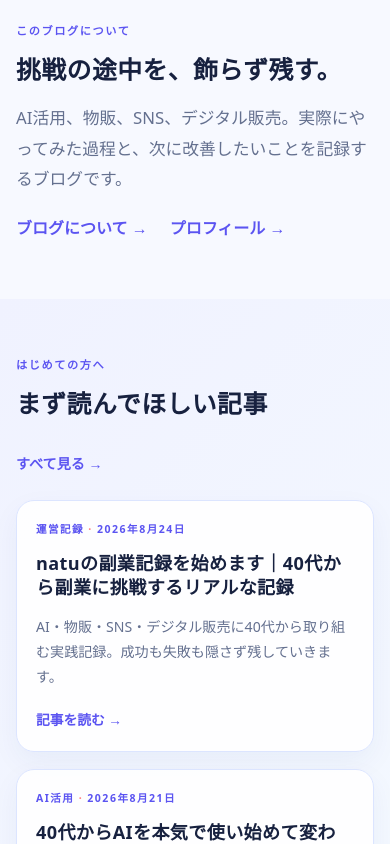
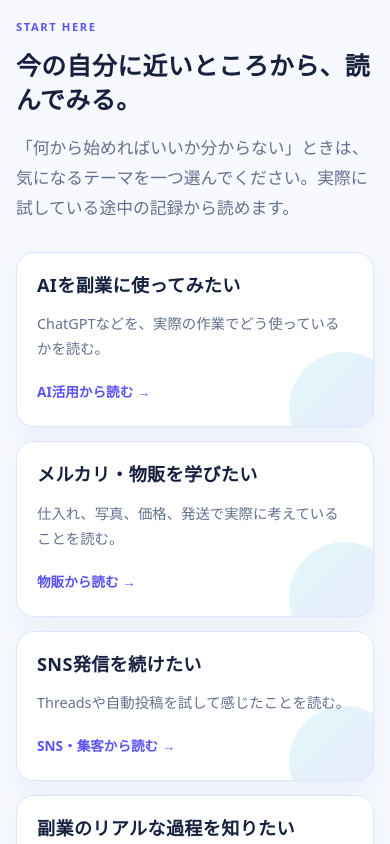
Before and after one commit to fukugyoai43-blip/natu-sidehustle-blog, a Next.js app: page / in a window 390 px wide. Shown: the part 920-1764 px from the top of the page. Built offline with nearby package versions, Linux system fonts and the light colour scheme; no server answers.

Commit message:
Improve content discovery and article navigation

```diff
--- /dev/null
+++ b/app/content-discovery.css
@@ -0,0 +1,134 @@
+.section-heading-copy {
+  max-width: 720px;
+  margin-bottom: 28px;
+}
+
+.reader-start { padding-top: 70px; }
+
+.reader-path-grid {
+  display: grid;
+  grid-template-columns: repeat(2, minmax(0, 1fr));
+  gap: 14px;
+}
+
+.reader-path {
+  position: relative;
+  overflow: hidden;
+  display: block;
+  min-height: 176px;
+  padding: 23px;
+  border: 1px solid var(--line);
+  border-radius: 18px;
+  color: var(--ink);
+  text-decoration: none;
+  background: #fff;
+  box-shadow: 0 12px 28px rgba(29, 57, 130, .05);
+  transition: transform .2s, box-shadow .2s, border-color .2s;
+}
+
+.reader-path::after {
+  position: absolute;
+  right: -28px;
+  bottom: -38px;
+  width: 112px;
+  height: 112px;
+  border-radius: 50%;
+  background: linear-gradient(135deg, var(--aqua), var(--accent));
+  content: "";
+  opacity: .13;
+}
+
+.reader-path:hover { transform: translateY(-4px); border-color: #aebeff; box-shadow: 0 18px 34px rgba(29, 57, 130, .12); }
+.reader-path h3, .reader-path p, .reader-path span { position: relative; z-index: 1; }
+.reader-path p { margin: 0 0 16px; color: var(--muted); font-size: .9rem; line-height: 1.75; }
+.reader-path span { color: var(--accent); font-size: .85rem; font-weight: 900; }
+
+.now-section { padding-top: 0; }
+.now-card {
+  display: flex;
+  align-items: end;
+  justify-content: space-between;
+  gap: 24px;
+  padding: clamp(26px, 5vw, 42px);
+  border: 1px solid #d6ddff;
+  border-radius: 22px;
+  background: linear-gradient(115deg, #f0f2ff, #effdff 66%, #fff8f0);
+}
+.now-card > div { max-width: 720px; }
+.now-card p:not(.eyebrow), .about-strip p:not(.eyebrow) { margin: 0; color: var(--muted); }
+.now-card .text-link { flex: none; white-space: nowrap; }
+
+.about-strip {
+  display: flex;
+  align-items: end;
+  justify-content: space-between;
+  gap: 28px;
+  padding-top: 66px;
+  padding-bottom: 66px;
+}
+.about-strip > div:first-child { max-width: 730px; }
+.about-strip .inline-links { flex: none; margin: 0; }
+
+.article-guide {
+  margin: 0 0 22px;
+  padding: 24px;
+  border: 1px solid #dbe1ff;
+  border-radius: 18px;
+  background: linear-gradient(135deg, #f2f4ff, #f4fcff);
+}
+.article-guide h2 { margin-bottom: 12px; font-size: 1.35rem; }
+.article-guide .eyebrow { margin-bottom: 7px; }
+.article-guide ul { margin: 0; padding-left: 1.25em; }
+.article-guide li { margin: 5px 0; color: #354166; }
+
+.author-note {
+  display: flex;
+  gap: 13px;
+  align-items: flex-start;
+  margin: 0 0 26px;
+  padding: 18px;
+  border: 1px solid var(--line);
+  border-radius: 16px;
+  background: #fff;
+}
+.author-mark {
+  display: grid;
+  flex: none;
+  width: 37px;
+  height: 37px;
+  place-items: center;
+  border-radius: 12px;
+  color: #fff;
+  background: linear-gradient(135deg, var(--accent), var(--aqua));
+  font-weight: 900;
+}
+.author-note p { margin: 0; color: var(--muted); font-size: .73rem; line-height: 1.35; }
+.author-note strong { display: block; margin: 1px 0 3px; }
+.author-note span { display: block; color: var(--muted); font-size: .83rem; line-height: 1.55; }
+.author-note a { display: inline-block; margin-top: 5px; color: var(--accent); font-size: .8rem; font-weight: 800; text-decoration: none; }
+
+.article-toc {
+  margin: 0 0 38px;
+  padding: 20px 22px;
+  border-left: 4px solid var(--aqua);
+  border-radius: 0 14px 14px 0;
+  background: #f6fbff;
+}
+.article-toc p { margin: 0 0 8px; color: var(--ink); font-size: .82rem; font-weight: 900; }
+.article-toc ol { margin: 0; padding-left: 1.2em; }
+.article-toc li { margin: 4px 0; padding-left: 3px; }
+.article-toc a { color: var(--accent); font-size: .92rem; font-weight: 700; text-decoration: none; }
+
+.related-posts { margin-top: 68px; padding-top: 56px; border-top: 1px solid var(--line); }
+
+@media (max-width: 760px) {
+  .reader-start { padding-top: 52px; }
+  .reader-path-grid { grid-template-columns: 1fr; }
+  .reader-path { min-height: 0; padding: 20px; }
+  .now-card, .about-strip { align-items: flex-start; flex-direction: column; }
+  .now-card .text-link { white-space: normal; }
+  .about-strip { padding-top: 52px; padding-bottom: 52px; }
+  .about-strip .inline-links { margin-top: 0; }
+  .article-guide { padding: 20px; }
+  .related-posts { margin-top: 52px; padding-top: 45px; }
+}
--- a/app/layout.tsx
+++ b/app/layout.tsx
@@ -2,6 +2,7 @@ import type { Metadata } from "next";
 import "./globals.css";
 import "./mobile-header.css";
 import "./visitor-counter.css";
+import "./content-discovery.css";
 import { SiteHeader } from "@/components/site-header";
 import { SiteFooter } from "@/components/site-footer";
 import { siteConfig } from "@/site.config";
--- a/app/page.tsx
+++ b/app/page.tsx
@@ -4,12 +4,69 @@ import { getAllPosts } from "@/lib/posts";
 import { PostCard } from "@/components/post-card";
 import { siteConfig } from "@/site.config";
 import { VisitorCounter } from "@/components/visitor-counter";
-export default function Home() { const posts = getAllPosts(); const featured = posts.filter((post) => post.featured).slice(0, 5); const experience = posts.filter((post) => post.experience).slice(0, 4); const services = [{label:"note",href:siteConfig.links.note},{label:"Brain",href:siteConfig.links.brain},{label:"BOOTH",href:siteConfig.links.booth},{label:"Gumroad",href:siteConfig.links.gumroad},{label:"楽天ROOM",href:siteConfig.links.rakutenRoom}].filter((s) => s.href); const socialLinks = [{label:"Threads",href:siteConfig.links.threads},{label:"X",href:siteConfig.links.x},{label:"note",href:siteConfig.links.note}].filter((s) => s.href);
- return <><section className="hero"><div className="hero-grid shell"><div className="hero-copy-wrap"><p className="eyebrow">AI × SIDE HUSTLE JOURNAL</p><h1>{siteConfig.name}</h1><p className="hero-copy">AI・物販・SNS・デジタル販売。<br/>40代から実際に試している副業を、成功も失敗もそのまま記録しています。</p><div className="hero-tags"><span>AI活用</span><span>物販</span><span>SNS自動化</span><span>デジタル販売</span></div><div className="actions"><Link className="button" href="/about">はじめての方へ <span>→</span></Link><Link className="button button-secondary" href="/posts">最新の記事を見る</Link></div></div><aside className="hero-panel" aria-label="このブログの記録"><div className="hero-glow"/><p className="panel-label">NOW RECORDING</p><div className="signal-line"><span className="signal-dot"/>挑戦の途中を、そのまま残す</div><div className="site-stats"><div><strong>{posts.length}</strong><span>公開記事</span></div><div><strong>{categories.length}</strong><span>カテゴリー</span></div><VisitorCounter /></div><p className="panel-note">小さく試して、改善して、次へ進む。</p></aside></div></section>
- <section className="section shell intro"><p className="eyebrow">このブログについて</p><h2>挑戦の途中を、飾らず残す。</h2><p>AI活用、物販、SNS、デジタル販売。実際にやってみた過程と、次に改善したいことを記録するブログです。</p><div className="inline-links"><Link href="/about">ブログについて →</Link><Link href="/profile">プロフィール →</Link></div></section>
- <section className="section tinted"><div className="shell"><div className="section-head"><div><p className="eyebrow">はじめての方へ</p><h2>まず読んでほしい記事</h2></div><Link href="/posts">すべて見る →</Link></div><div className="post-grid">{featured.map((post) => <PostCard key={post.slug} post={post}/>)}</div></div></section>
- <section className="section shell"><p className="eyebrow">カテゴリー</p><h2>カテゴリーから探す</h2><div className="category-grid">{categories.map((category) => <Link href={`/categories/${category.slug}`} className="category-card" key={category.slug}><h3>{category.name}</h3><p>{category.description}</p><span>記事を見る →</span></Link>)}</div></section>
- <section className="section tinted"><div className="shell"><div className="section-head"><div><p className="eyebrow">最新の記録</p><h2>最新の副業記録</h2></div><Link href="/posts">記事一覧へ →</Link></div><div className="post-grid">{posts.slice(0, 9).map((post) => <PostCard key={post.slug} post={post}/>)}</div></div></section>
- <section className="section shell"><p className="eyebrow">実践・体験記録</p><h2>実際にやってみた</h2><p className="lead">AI、Threads、BOOTH、物販。小さく試した実践と体験の記録です。</p><div className="post-grid">{experience.map((post) => <PostCard key={post.slug} post={post}/>)}</div></section>
- <section className="section shell cta"><p className="eyebrow">おすすめ・商品</p><h2>おすすめ・商品</h2><p>note、Brain、BOOTH、Gumroad、楽天ROOMなどへの案内をここに掲載できます。リンクを設定すると表示されます。</p>{services.length ? <div className="inline-links">{services.map((s) => <a href={s.href} key={s.label} target="_blank" rel="noopener noreferrer">{s.label} →</a>)}</div> : <Link href="/recommendations" className="text-link">おすすめ・商品ページを見る →</Link>}</section>
- <section className="section tinted"><div className="shell"><p className="eyebrow">SNS</p><h2>SNS</h2><p className="lead">日々の気づきや新しい記事のお知らせは、SNSでも発信しています。</p>{socialLinks.length ? <div className="inline-links">{socialLinks.map((s) => <a href={s.href} key={s.label} target="_blank" rel="noopener noreferrer">{s.label}を見る →</a>)}</div> : <p>リンクは準備中です。</p>}</div></section></>; }
+
+const readerPaths = [
+  { title: "AIを副業に使ってみたい", description: "ChatGPTなどを、実際の作業でどう使っているかを読む。", href: "/categories/ai", label: "AI活用から読む" },
+  { title: "メルカリ・物販を学びたい", description: "仕入れ、写真、価格、発送で実際に考えていることを読む。", href: "/categories/reselling", label: "物販から読む" },
+  { title: "SNS発信を続けたい", description: "Threadsや自動投稿を試して感じたことを読む。", href: "/categories/social", label: "SNS・集客から読む" },
+  { title: "副業のリアルな過程を知りたい", description: "成功だけでなく、迷いや改善も含めた記録を読む。", href: "/categories/journal", label: "運営記録から読む" },
+];
+
+export default function Home() {
+  const posts = getAllPosts();
+  const featured = posts.filter((post) => post.featured).slice(0, 3);
+  const experience = posts.filter((post) => post.experience).slice(0, 3);
+  const services = [
+    { label: "note", href: siteConfig.links.note },
+    { label: "Brain", href: siteConfig.links.brain },
+    { label: "BOOTH", href: siteConfig.links.booth },
+    { label: "Gumroad", href: siteConfig.links.gumroad },
+    { label: "楽天ROOM", href: siteConfig.links.rakutenRoom },
+  ].filter((service) => service.href);
+  const socialLinks = [
+    { label: "Threads", href: siteConfig.links.threads },
+    { label: "X", href: siteConfig.links.x },
+    { label: "note", href: siteConfig.links.note },
+  ].filter((social) => social.href);
+
+  return <>
+    <section className="hero">
+      <div className="hero-grid shell">
+        <div className="hero-copy-wrap">
+          <p className="eyebrow">AI × SIDE HUSTLE JOURNAL</p>
+          <h1>{siteConfig.name}</h1>
+          <p className="hero-copy">AI・物販・SNS・デジタル販売。<br />40代から実際に試している副業を、成功も失敗もそのまま記録しています。</p>
+          <div className="hero-tags"><span>AI活用</span><span>物販</span><span>SNS自動化</span><span>デジタル販売</span></div>
+          <div className="actions"><Link className="button" href="#start-here">はじめての方へ <span>→</span></Link><Link className="button button-secondary" href="/posts">最新の記事を見る</Link></div>
+        </div>
+        <aside className="hero-panel" aria-label="このブログの記録">
+          <div className="hero-glow" /><p className="panel-label">NOW RECORDING</p>
+          <div className="signal-line"><span className="signal-dot" />挑戦の途中を、そのまま残す</div>
+          <div className="site-stats"><div><strong>{posts.length}</strong><span>公開記事</span></div><div><strong>{categories.length}</strong><span>カテゴリー</span></div><VisitorCounter /></div>
+          <p className="panel-note">小さく試して、改善して、次へ進む。</p>
+        </aside>
+      </div>
+    </section>
+
+    <section className="section shell reader-start" id="start-here">
+      <div className="section-heading-copy"><p className="eyebrow">START HERE</p><h2>今の自分に近いところから、読んでみる。</h2><p className="lead">「何から始めればいいか分からない」ときは、気になるテーマを一つ選んでください。実際に試している途中の記録から読めます。</p></div>
+      <div className="reader-path-grid">{readerPaths.map((path) => <Link className="reader-path" href={path.href} key={path.title}><h3>{path.title}</h3><p>{path.description}</p><span>{path.label} →</span></Link>)}</div>
+    </section>
+
+    <section className="section tinted"><div className="shell"><div className="section-head"><div><p className="eyebrow">FIRST READS</p><h2>まず読んでほしい記事</h2></div><Link href="/posts">すべて見る →</Link></div><div className="post-grid">{featured.map((post) => <PostCard key={post.slug} post={post} />)}</div></div></section>
+
+    <section className="section shell now-section"><div className="now-card"><div><p className="eyebrow">NOW TRYING</p><h2>いま試していること</h2><p>AIを使った発信やデジタル販売、海外向けの販売方法などを、小さく試しながら続けています。結果が出たことも、まだ途中のことも、そのまま残しています。</p></div><Link className="text-link" href="/categories/journal">運営記録を読む →</Link></div></section>
+
+    <section className="section tinted"><div className="shell"><div className="section-head"><div><p className="eyebrow">LATEST</p><h2>最新の副業記録</h2></div><Link href="/posts">記事一覧へ →</Link></div><div className="post-grid">{posts.slice(0, 6).map((post) => <PostCard key={post.slug} post={post} />)}</div></div></section>
+
+    <section className="section shell"><div className="section-heading-copy"><p className="eyebrow">CATEGORY</p><h2>テーマから探す</h2><p className="lead">記事を読む目的が決まっているときは、カテゴリーから選べます。</p></div><div className="category-grid">{categories.map((category) => <Link href={`/categories/${category.slug}`} className="category-card" key={category.slug}><h3>{category.name}</h3><p>{category.description}</p><span>記事を見る →</span></Link>)}</div></section>
+
+    <section className="section tinted"><div className="shell"><div className="section-head"><div><p className="eyebrow">EXPERIMENTS</p><h2>実際にやってみた</h2></div><Link href="/posts">すべての記事を見る →</Link></div><p className="lead">AI、Threads、BOOTH、物販。小さく試した実践と体験の記録です。</p><div className="post-grid">{experience.map((post) => <PostCard key={post.slug} post={post} />)}</div></div></section>
+
+    <section className="section shell about-strip"><div><p className="eyebrow">ABOUT NATU</p><h2>成功だけを見せるためのブログではありません。</h2><p>できたことも、迷ったことも、うまくいかなかったことも。あとから同じように挑戦する人が、一つでも持ち帰れるように記録しています。</p></div><div className="inline-links"><Link href="/about">ブログについて →</Link><Link href="/profile">プロフィール →</Link></div></section>
+
+    <section className="section shell cta"><p className="eyebrow">おすすめ・商品</p><h2>おすすめ・商品</h2><p>note、Brain、BOOTH、Gumroad、楽天ROOMなどへの案内を掲載しています。</p>{services.length ? <div className="inline-links">{services.map((service) => <a href={service.href} key={service.label} target="_blank" rel="noopener noreferrer">{service.label} →</a>)}</div> : <Link href="/recommendations" className="text-link">おすすめ・商品ページを見る →</Link>}</section>
+
+    <section className="section tinted"><div className="shell"><p className="eyebrow">SNS</p><h2>SNSでも発信しています</h2><p className="lead">日々の気づきや、新しい記事のお知らせはSNSで発信しています。</p>{socialLinks.length ? <div className="inline-links">{socialLinks.map((social) => <a href={social.href} key={social.label} target="_blank" rel="noopener noreferrer">{social.label}を見る →</a>)}</div> : <p>リンクは準備中です。</p>}</div></section>
+  </>;
+}
--- a/components/markdown.tsx
+++ b/components/markdown.tsx
@@ -1,3 +1,5 @@
+export const headingId = (index: number) => `heading-${index}`;
+
 export function Markdown({ content }: { content: string }) { const lines = content.split("\n"); const out: React.ReactNode[] = []; let list: string[] = [];
   const flush = () => { if (list.length) { out.push(<ul key={`l${out.length}`}>{list.map((item, i) => <li key={i}>{item}</li>)}</ul>); list = []; } };
-  lines.forEach((line, index) => { if (line.startsWith("- ")) { list.push(line.slice(2)); return; } flush(); if (!line) return; if (line.startsWith("## ")) out.push(<h2 key={index}>{line.slice(3)}</h2>); else if (line.startsWith("### ")) out.push(<h3 key={index}>{line.slice(4)}</h3>); else if (line.startsWith("> ")) out.push(<blockquote key={index}>{line.slice(2)}</blockquote>); else out.push(<p key={index}>{line}</p>); }); flush(); return <div className="prose">{out}</div>; }
+  lines.forEach((line, index) => { if (line.startsWith("- ")) { list.push(line.slice(2)); return; } flush(); if (!line) return; if (line.startsWith("## ")) out.push(<h2 id={headingId(index)} key={index}>{line.slice(3)}</h2>); else if (line.startsWith("### ")) out.push(<h3 key={index}>{line.slice(4)}</h3>); else if (line.startsWith("> ")) out.push(<blockquote key={index}>{line.slice(2)}</blockquote>); else out.push(<p key={index}>{line}</p>); }); flush(); return <div className="prose">{out}</div>; }
```
Also changed, not shown: app/posts/[slug]/page.tsx (+23 -22 lines).
